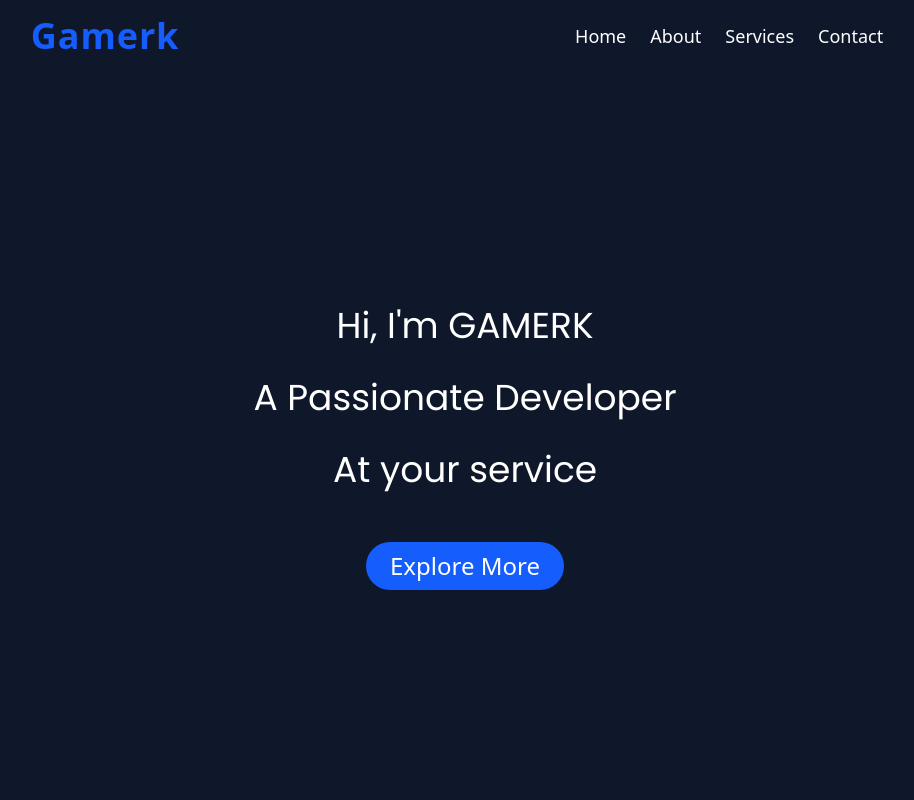
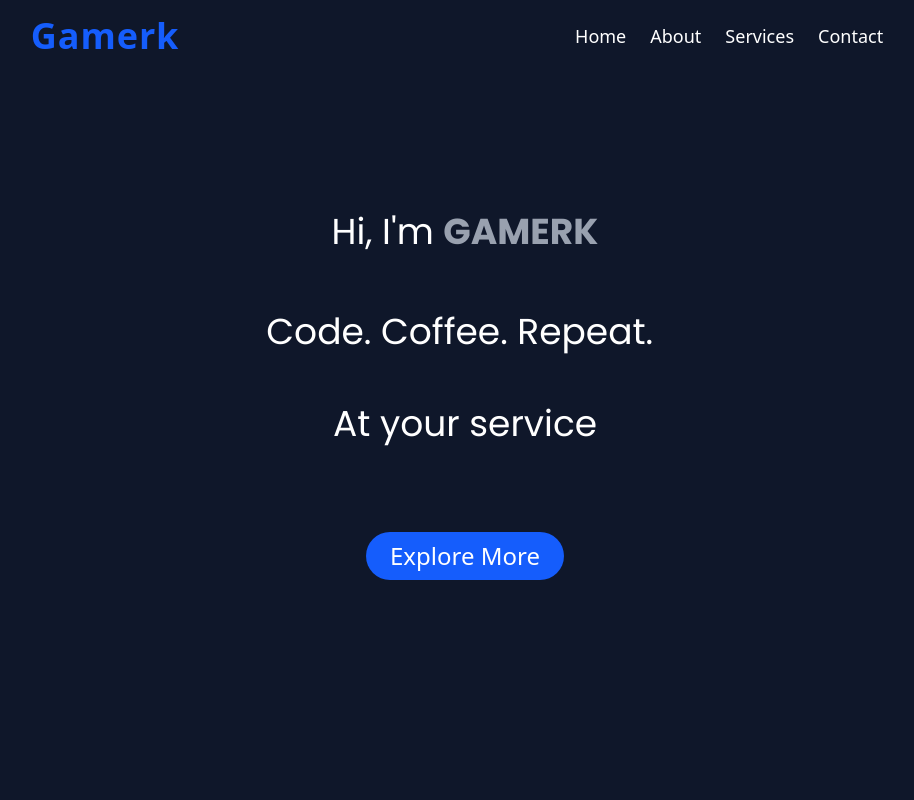
Before and after one commit to Gamerk786po/Portfolio, a React (Vite) app in the folder Frontend/: page / in a window 1280 px wide. Shown: the top 800 px of the page, without its empty margins (175-1089 px from the left). Built offline with nearby package versions, Linux system fonts and the light colour scheme.

Commit message:
updated about and home

```diff
--- a/Frontend/package.json
+++ b/Frontend/package.json
@@ -14,6 +14,7 @@
     "motion": "^12.18.1",
     "react": "^19.0.0",
     "react-dom": "^19.0.0",
+    "react-type-animation": "^3.2.0",
     "tailwindcss": "^4.1.10"
   },
   "devDependencies": {
--- a/Frontend/src/components/about-me.tsx
+++ b/Frontend/src/components/about-me.tsx
@@ -8,7 +8,7 @@ const AboutMe = () => {
         id="about"
         initial={{ opacity: 0, scale: 0.8 }}
         whileInView={{ opacity: 1, scale: 1 }}
-        transition={{ duration: 1.5, ease: "easeInOut" }}
+        transition={{ duration: 1.2, ease: "easeInOut" }}
         viewport={{ once: false, amount: 0.3 }}
         className="min-h-screen mx-4 md:mx-14 flex flex-col md:flex-row gap-20 items-center justify-center md:items-center"
       >
@@ -19,7 +19,7 @@ const AboutMe = () => {
         ></img>
         {/* About me */}
         <div className="mx-auto text-gray-200  text-center">
-          <h1 className=" font-bold text-5xl leading-relaxed">About Me</h1>
+          <h1 className="text-gray-400 font-bold text-5xl leading-relaxed">About Me</h1>
           <motion.p
             initial={{ opacity: 0, lineHeight: "0.8" }}
             whileInView={{ opacity: 1, lineHeight: "2" }}
--- a/Frontend/src/components/home.tsx
+++ b/Frontend/src/components/home.tsx
@@ -1,22 +1,59 @@
+import { motion } from "motion/react";
+import { TypeAnimation } from "react-type-animation";
 // The component for the home section.
 const Home = () => {
   return (
     <>
       {/* section for home */}
-      <section className="min-h-[calc(100vh-4rem)] flex justify-center items-center flex-col">
+      <section
+        id="home"
+        className="min-h-[calc(100vh-4rem)] mt-20 lg:mt-7 flex justify-center items-center flex-col gap-13"
+      >
         {/* The content of Home */}
-        <p
+        <div
           id="home-para"
-          className="leading-loose text-white text-4xl text-center"
+          className="flex flex-col gap-13 text-white text-2xl text-center md:text-4xl"
         >
-          Hi, I'm GAMERK
-          <br></br>A Passionate Developer
-          <br></br>
-          At your service
-        </p>
+          {/* div containing first line */}
+          <motion.div
+            initial={{ opacity: 0, x: 200 }}
+            animate={{ opacity: 1, x: 0 }}
+            transition={{ duration: 1.5, ease: "easeInOut" }}
+            viewport={{ once: false, amount: 0.3 }}
+          >
+            Hi, I'm <span className="text-gray-400 font-bold">GAMERK</span>
+          </motion.div>
+          {/* div containing second line */}
+          <TypeAnimation
+            sequence={[
+              "Crafting Clean Code.",
+              1000,
+              "Code. Coffee. Repeat.",
+              1000,
+              "Styled with Passion.",
+              1000,
+              "Passionate Developer",
+              1000
+            ]}
+            speed={30}
+            wrapper="span"
+            repeat={Infinity}
+            className="block mt-2"
+          />
+
+          {/* div containing third line */}
+          <motion.div
+            initial={{ opacity: 0, x: -200 }}
+            animate={{ opacity: 1, x: 0 }}
+            transition={{ duration: 1.5, ease: "easeInOut" }}
+            viewport={{ once: false, amount: 0.3 }}
+          >
+            At your service
+          </motion.div>
+        </div>
         {/* Button for exploring more */}
         <a href="#about" className="mt-9">
-          <button className="text-xl md:text-2xl px-6 py-2 bg-blue-600 text-white rounded-full hover:bg-blue-700 transition-all duration-300">
+          <button className="text-xl md:text-2xl px-6 py-2 bg-blue-600 text-white rounded-full lg:hover:bg-blue-700 lg:hover:cursor-pointer transition-all duration-300">
             Explore More
           </button>
         </a>
--- a/Frontend/src/components/nav-bar.tsx
+++ b/Frontend/src/components/nav-bar.tsx
@@ -3,15 +3,15 @@ const NavBar = () => {
   return (
     <>
       {/* The div containing nav bar and logo */}
-      <div className="flex justify-evenly md:justify-around items-center px-4 py-4 bg-[#0f172a] text-white">
+      <div className="fixed top-0 left-0 w-full z-50 flex justify-evenly md:justify-around items-center px-4 py-4 bg-[#0f172a] text-white">
         <h1 className="text-blue-600 font-bold text-xl md:text-4xl tracking-wide">Gamerk</h1>
         {/* The nav bar components */}
         <nav className="text-white">
           <ul className="flex gap-2.5 px-4 text-sm md:gap-6 md:text-lg">
             <li>
               <a
-                href="#home"
-                className="block md:hover:scale-105 active:scale-95 transition-all duration-200"
+                href="#"
+                className="block lg:hover:scale-105 active:scale-95 transition-all duration-200"
               >
                 Home
               </a>
@@ -19,7 +19,7 @@ const NavBar = () => {
             <li>
               <a
                 href="#about"
-                className="block md:hover:scale-105 active:scale-95 transition-all duration-200"
+                className="block lg:hover:scale-105 active:scale-95 transition-all duration-200"
               >
                 About
               </a>
@@ -27,7 +27,7 @@ const NavBar = () => {
             <li>
               <a
                 href="#services"
-                className="block md:hover:scale-105 active:scale-95 transition-all duration-200"
+                className="block lg:hover:scale-105 active:scale-95 transition-all duration-200"
               >
                 Services
               </a>
@@ -35,7 +35,7 @@ const NavBar = () => {
             <li>
               <a
                 href="#contact"
-                className="block md:hover:scale-105 active:scale-95 transition-all duration-200"
+                className="block lg:hover:scale-105 active:scale-95 transition-all duration-200"
               >
                 Contact
               </a>
--- a/Frontend/src/index.css
+++ b/Frontend/src/index.css
@@ -4,7 +4,7 @@ html {
   scroll-behavior: smooth;
 }
 /* Hover text-shadow effect */
-@media (min-width: 768px) {
+@media (min-width: 1024px) {
     a:hover {
       text-shadow: 0 0 5px #2563eb, 0 0 10px #2563eb;
     }
```
Also changed, not shown: 1 other file (tests, documents, lock files or other folders).
